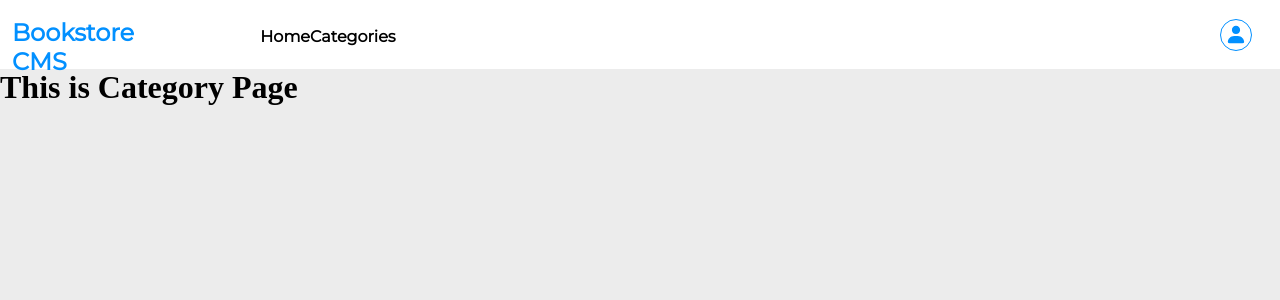
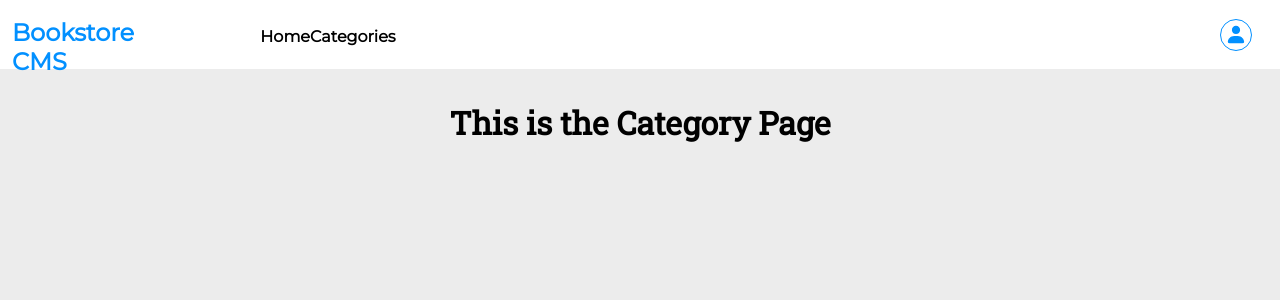
Before and after one commit to Chimoneg27/Bookstore-React, a React (Create React App) app: page /category in a window 1280 px wide. Shown: the top 300 px of the page. Built offline with nearby package versions, Linux system fonts and the light colour scheme.

Commit message:
Add styles for categories page

```diff
--- a/src/components/Categories.js
+++ b/src/components/Categories.js
@@ -1,10 +1,11 @@
 import React from 'react';
 import Navbar from './Navbar';
+import '../styles/Categories.css';
 
 const Categories = () => (
-  <div>
+  <div className="category-title">
     <Navbar />
-    <h1>This is Category Page</h1>
+    <h1>This is the Category Page</h1>
   </div>
 );
 
--- a/src/styles/Categories.css
+++ b/src/styles/Categories.css
@@ -1,7 +1,22 @@
-@import url('https://fonts.googleapis.com/css2?family=Inter:wght@400;600;700&family=Open+Sans&display=swap');
+@import url('https://fonts.googleapis.com/css2?family=Inter:wght@400;600;700&family=Montserrat&family=Roboto&family=Roboto+Slab&display=swap');
 
 * {
   padding: 0;
   margin: 0;
   box-sizing: border-box;
 }
+
+.category-title h1 {
+  font-family: 'Roboto Slab', serif;
+  width: 50%;
+  margin: 2rem auto;
+  text-align: center;
+}
+
+.category-title {
+  width: 100%;
+}
+
+.navigation {
+  width: 100%;
+}
```
